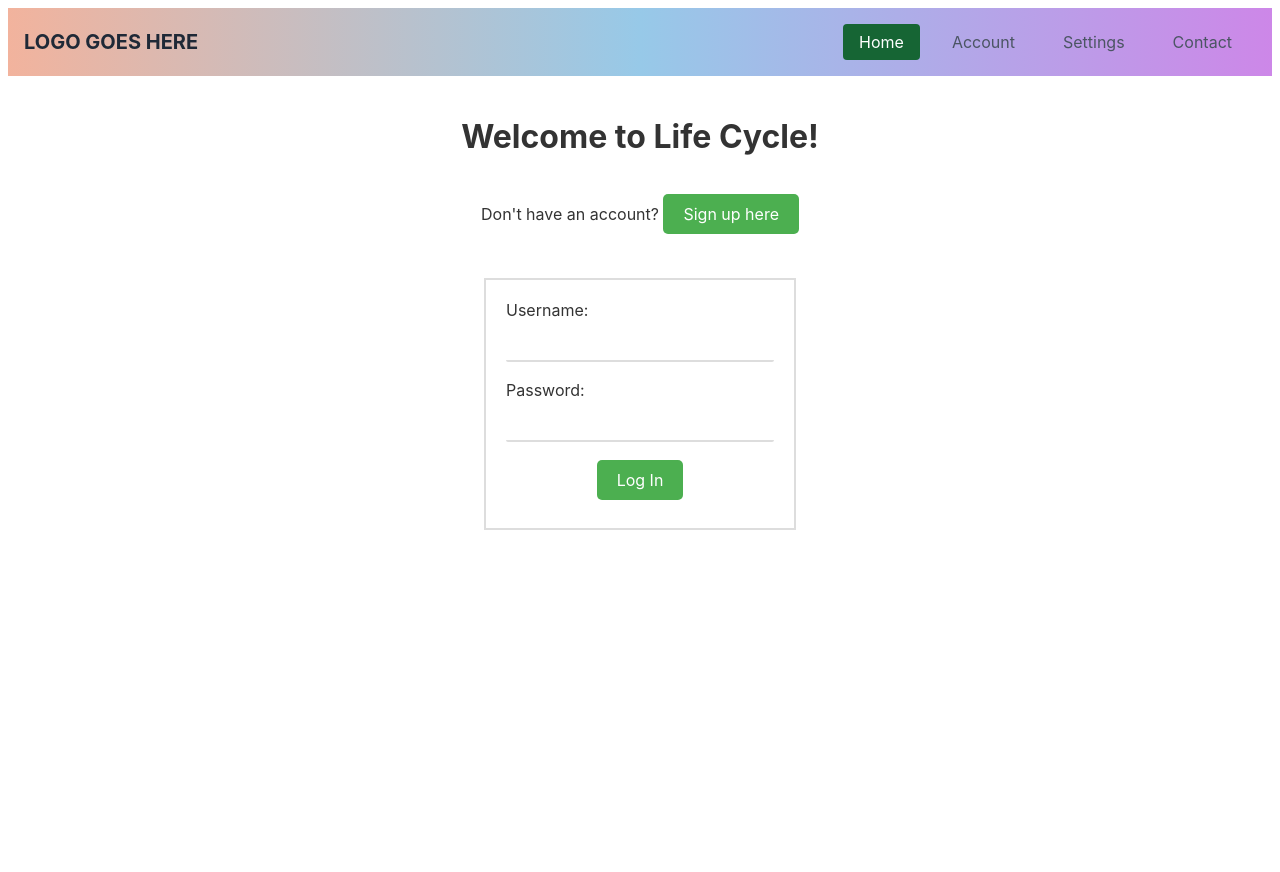
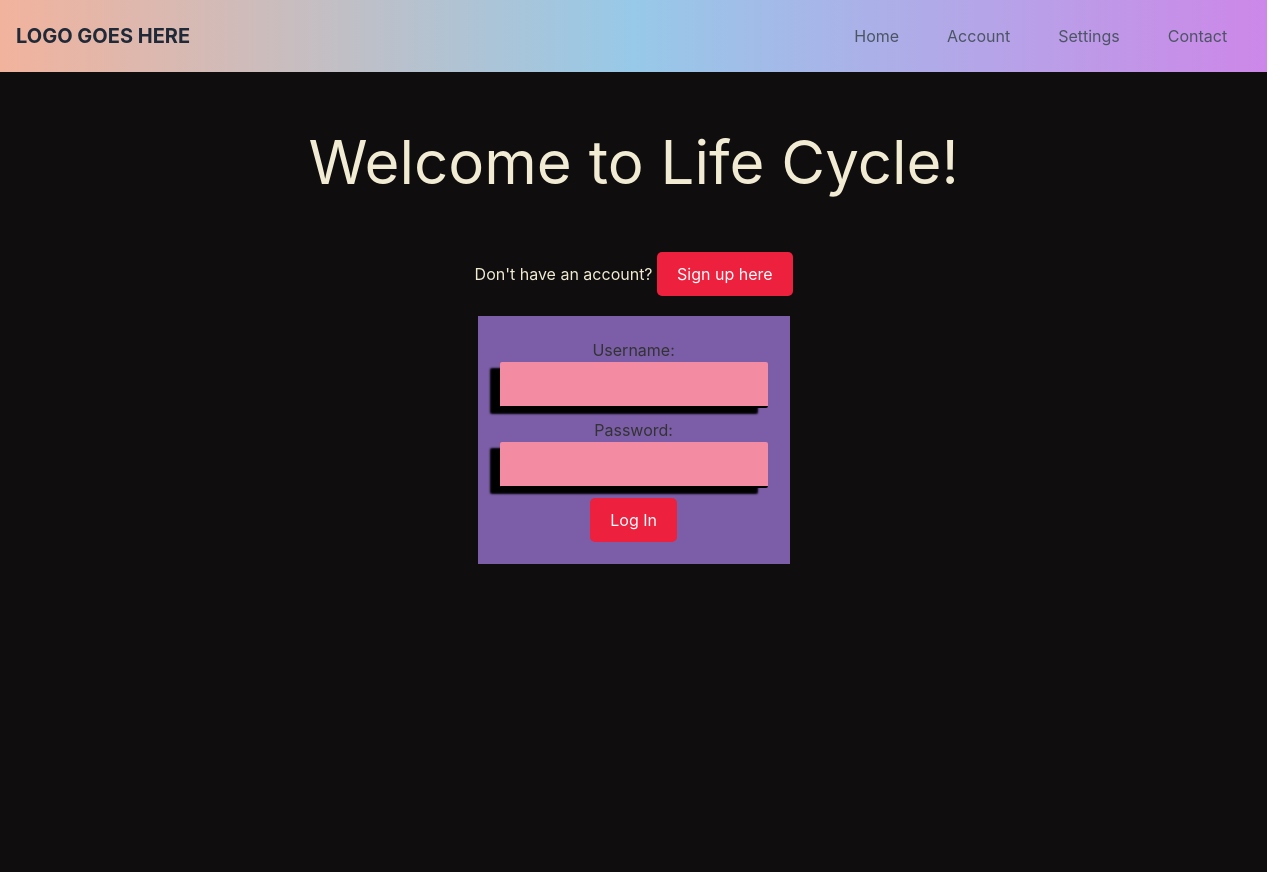
Before and after one commit to wfreemansmith/life-cycle-app, a Svelte app: page / in a window 1280 px wide. Before the commit the page ends 800 px from the top, so only its background shows below. Built offline with nearby package versions, Linux system fonts and the light colour scheme; no server answers.

Commit message:
first style of account page

```diff
--- a/public/global.css
+++ b/public/global.css
@@ -7,7 +7,6 @@ html, body {
 body {
 	color: #333;
 	margin: 0;
-	padding: 8px;
 	box-sizing: border-box;
 	font-family: -apple-system, BlinkMacSystemFont, "Segoe UI", Roboto, Oxygen-Sans, Ubuntu, Cantarell, "Helvetica Neue", sans-serif;
 }
--- a/rollup.config.js
+++ b/rollup.config.js
@@ -40,6 +40,13 @@ export default {
 	},
 	plugins: [
 		svelte({
+			onwarn: (warning, handler) => {
+				const { code, frame } = warning;
+				if (code === "css-unused-selector")
+					return;
+
+				handler(warning);
+			},
 			compilerOptions: {
 				// enable run-time checks when not in production
 				dev: !production
--- a/src/App.svelte
+++ b/src/App.svelte
@@ -13,11 +13,22 @@
     tree[0].dob = dob
   }
 </script>
-<div class="page h-screen">
+<div class="page">
 <Nav />
-<main class="text-center max-w-5xl  flex flex-col content-start items-start justify-center flex-wrap md:max-w-none">
+<main class="text-center flex flex-col  items-start justify-center flex-wrap w-auto h-screen">
   {#if !loggedInUser}<Login {appLogin} />
   {:else}<Tree {tree} {loggedInUser}/>
   {/if}
   </main>
 </div>
+
+<style global lang="postcss">
+  @tailwind base;
+  @tailwind components;
+  @tailwind utilities;
+  body {
+  height: fit-content;
+  width: 100%;
+  overflow-x: hidden;
+}
+  </style>
--- a/src/components/Login.svelte
+++ b/src/components/Login.svelte
@@ -77,9 +77,9 @@
   };
 </script>
 
-<main class="flex">
-  <h1 class="m-auto px-3 py-5 text-6xl" >Welcome to Life Cycle!</h1>
+<main class="flex bg-[#0f0d0e] flex-col items-center w-[99vw] h-full">
   <!-- <img src={logo} alt="life-cycle-logo" /> -->
+  <h1 class="px-3 my-14 py-1 text-6xl text-[#f0ebd2]" >Welcome to Life Cycle!</h1>
 
   {#if isSignIn}
     <p>
@@ -129,20 +129,19 @@
 </main>
 
 <style>
-  main {
-    display: flex;
-    flex-direction: column;
-    align-items: center;
-    padding: 20px;
+  p {
+    color:#f0ebd2
   }
 
   form {
     display: flex;
     flex-direction: column;
     align-items: center;
-    border: 2px solid #ddd;
+    border: 2px solid #7b5ea7;
     padding: 20px;
     margin-top: 20px;
+    height: fit-content;
+    background-color: #7b5ea7;
   }
 
   label {
@@ -154,13 +153,15 @@
   input {
     padding: 10px;
     border: none;
-    border-bottom: 2px solid #ddd;
+    border-bottom: 2px solid black;
     font-size: 16px;
+    background-color: #f38ba3;
+    box-shadow: -10px 6px 2px black;
   }
 
   button {
     padding: 10px 20px;
-    background-color: #4caf50;
+    background-color: #ed203d;
     color: white;
     border: none;
     border-radius: 5px;
--- a/src/components/Nav.svelte
+++ b/src/components/Nav.svelte
@@ -8,21 +8,23 @@ onMount(() => {
 toggleBtn.onclick = () => {
 collapse.classList.toggle("hidden");
 collapse.classList.toggle("flex");
-};
-})
+}})
 </script>
-<nav class="nav py-2 md:py-4 bg-gradient-to-r from-[#F2B39D] via-[#97C9E8] to-[#CD87E8]">
+
+
+
+    <nav class="nav py-2 h-fit w-[99vw] md:py-4 bg-gradient-to-r from-[#F2B39D] via-[#97C9E8] to-[#CD87E8]">
+
       <div class="container px-4 mx-auto md:flex md:items-center">
-
         <div class="flex justify-between items-center">
           <a href="#" class="font-bold text-xl text-gray-800">LOGO GOES HERE</a>
-        <button class="icon border hover:bg-gradient-to-r hover:from-[#F2B39D] hover:via-[#97C9E8] hover:to-[#CD87E8] border-solid border-gray-600 px-3 py-1 rounded text-gray-600 opacity-50 hover:opacity-75 md:hidden w-10 h-8" id="navbar-toggle">
+          <button class="icon border hover:bg-gradient-to-r hover:from-[#F2B39D] hover:via-[#97C9E8] hover:to-[#CD87E8] border-solid border-gray-600 px-3 py-1 rounded text-gray-600 opacity-50 hover:opacity-75 md:hidden w-10 h-10" id="navbar-toggle">
             <FaAlignJustify />
           </button>
         </div>
 
         <div class="hidden md:flex flex-col md:flex-row md:ml-auto mt-3 md:mt-0" id="navbar-collapse">
-        <a href="#" class="hover:bg-gradient-to-r hover:from-[#F2B39D] hover:via-[#97C9E8] hover:to-[#CD87E8] p-2 lg:px-4 md:mx-2 text-white rounded bg-green-800 justify-items-center">Home</a>
+          <a href="#" class="hover:bg-gradient-to-r hover:from-[#F2B39D] hover:via-[#97C9E8] hover:to-[#CD87E8] p-2 lg:px-4 md:mx-2 text-gray-600 rounded hover:bg-[#CD87E8] hover:text-gray-700 transition-colors duration-300 justify-items-center">Home</a>
           <a href="#" class="hover:bg-gradient-to-r hover:from-[#F2B39D] hover:via-[#97C9E8] hover:to-[#CD87E8] p-2 lg:px-4 md:mx-2 text-gray-600 rounded hover:bg-[#CD87E8] hover:text-gray-700 transition-colors duration-300">Account</a>
           <a href="#" class="hover:bg-gradient-to-r hover:from-[#F2B39D] hover:via-[#97C9E8] hover:to-[#CD87E8] p-2 lg:px-4 md:mx-2 text-gray-600 rounded hover:bg-[#CD87E8] hover:text-gray-700 transition-colors duration-300">Settings</a>
           <a href="#" class="hover:bg-gradient-to-r hover:from-[#F2B39D] hover:via-[#97C9E8] hover:to-[#CD87E8] p-2 lg:px-4 md:mx-2 text-gray-600 rounded hover:bg-[#CD87E8] hover:text-gray-700 transition-colors duration-500">Contact</a>
@@ -30,9 +32,6 @@ collapse.classList.toggle("flex");
       </div>
   </nav>
 
+
 <style>
-@tailwind base;
-@tailwind components;
-@tailwind utilities;
-
 </style>
--- a/tailwind.config.cjs
+++ b/tailwind.config.cjs
@@ -12,6 +12,7 @@ module.exports = {
   purge: {
     content: [
       "./src/**/*.svelte",
+      "./src/components/Nav.svelte"
     ],
   }
 }
```
Lines whose indentation alone changed are shown as unchanged.
